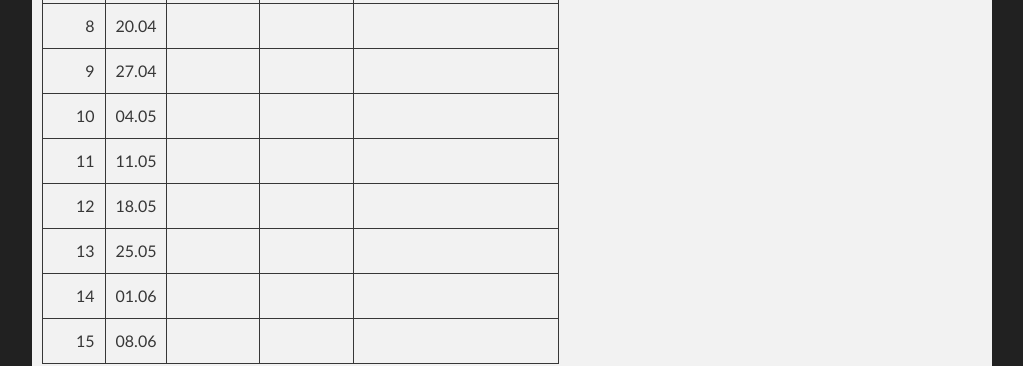
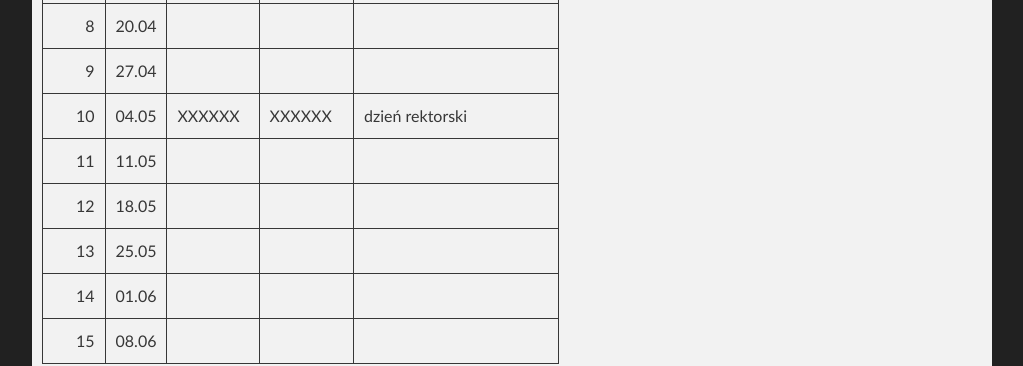
Before and after one commit to lclem/formal_verification_2025-2026, a Jekyll site: the page built from docs/index.md, in a window 1280 px wide. Shown: the part 1459-1825 px from the top of the page, without its empty margins (128-1151 px from the left). Built offline with Jekyll 4.4.1, drawn with Linux system fonts in a browser that asks for light colours; our own code applies the rules of GitHub Pages for plain Markdown files.

Commit message:
improved tutorial 6

```diff
--- a/docs/index.md
+++ b/docs/index.md
@@ -34,7 +34,7 @@ Please send me your solutions in PDF format.
 |    7 | 13.04 | [lecture 06](docs/lectures/06/summary) | [tutorial 06](assets/tutorials/build/06.pdf) |                           |
 |    8 | 20.04 |                                        |                                              |                           |
 |    9 | 27.04 |                                        |                                              |                           |
-|   10 | 04.05 |                                        |                                              |                           |
+|   10 | 04.05 | XXXXXX                                 | XXXXXX                                       | dzień rektorski           |
 |   11 | 11.05 |                                        |                                              |                           |
 |   12 | 18.05 |                                        |                                              |                           |
 |   13 | 25.05 |                                        |                                              |                           |
```
Also changed, not shown: 2 other files.
